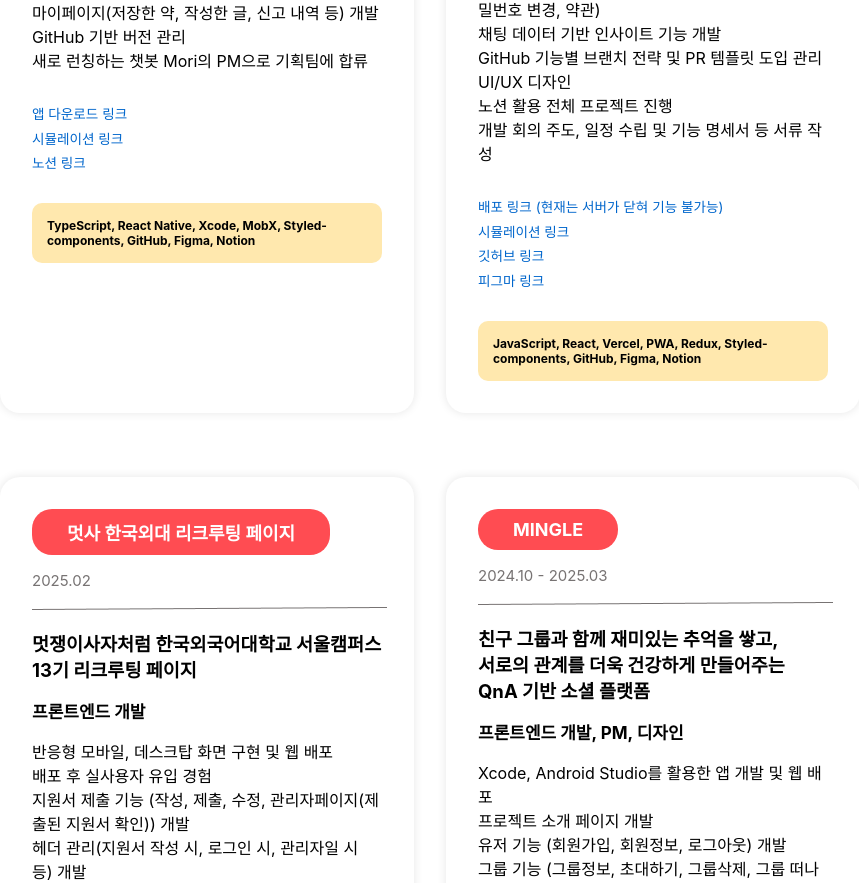
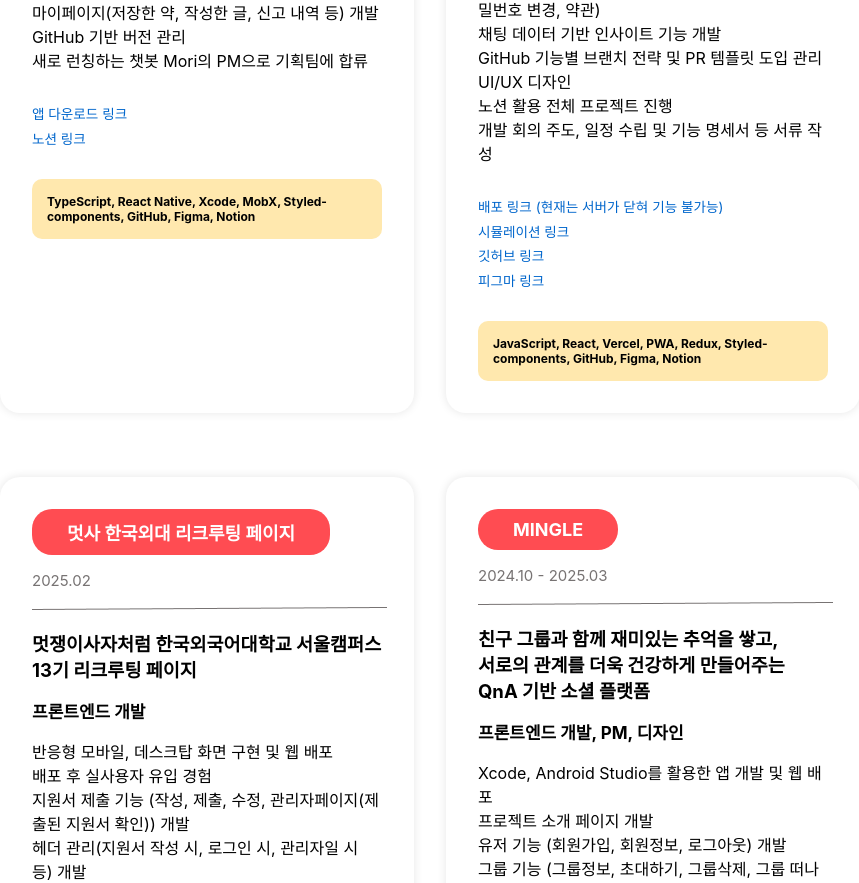
Before and after one commit to JInsunnya/Portfolio-ForJapan, a React (Create React App) app: page / in a window 1280 px wide. Shown: the part 879-1762 px from the top of the page, without its empty margins (210-1069 px from the left). Built offline with nearby package versions, Linux system fonts and the light colour scheme.

Commit message:
chore: 포에이 시뮬레이션 링크 주석 처리, 멋사 프로젝트 시뮬레이션 링크 추가

```diff
--- a/src/components/Projects1.jsx
+++ b/src/components/Projects1.jsx
@@ -34,7 +34,7 @@
                     >
                         앱 다운로드 링크
                     </P.Link>
-                    <P.Link>시뮬레이션 링크</P.Link>
+                    {/* <P.Link>시뮬레이션 링크</P.Link> */}
                     <P.Link
                         href="https://sun-mistake-9ab.notion.site/1b045f2f676b809c936cc8566752b66a?v=1b045f2f676b8149b0be000c78137f81"
                         target="_blank"
--- a/src/components/Projects2.jsx
+++ b/src/components/Projects2.jsx
@@ -27,7 +27,9 @@
                     GitHub 기능별 브랜치 전략 및 명확한 커밋 메시지 작성 활용 협업
                 </P.Description>
                 <P.LinkList>
-                    <P.Link>시뮬레이션 링크</P.Link>
+                    <P.Link href="https://youtu.be/AlFn64JhP8A" target="_blank" rel="noopener noreferrer">
+                        시뮬레이션 링크
+                    </P.Link>
                     <P.Link
                         href="https://github.com/LIKELION-HUFS-13th-MANAGEMENT/Recruitment-Frontend"
                         target="_blank"
```
